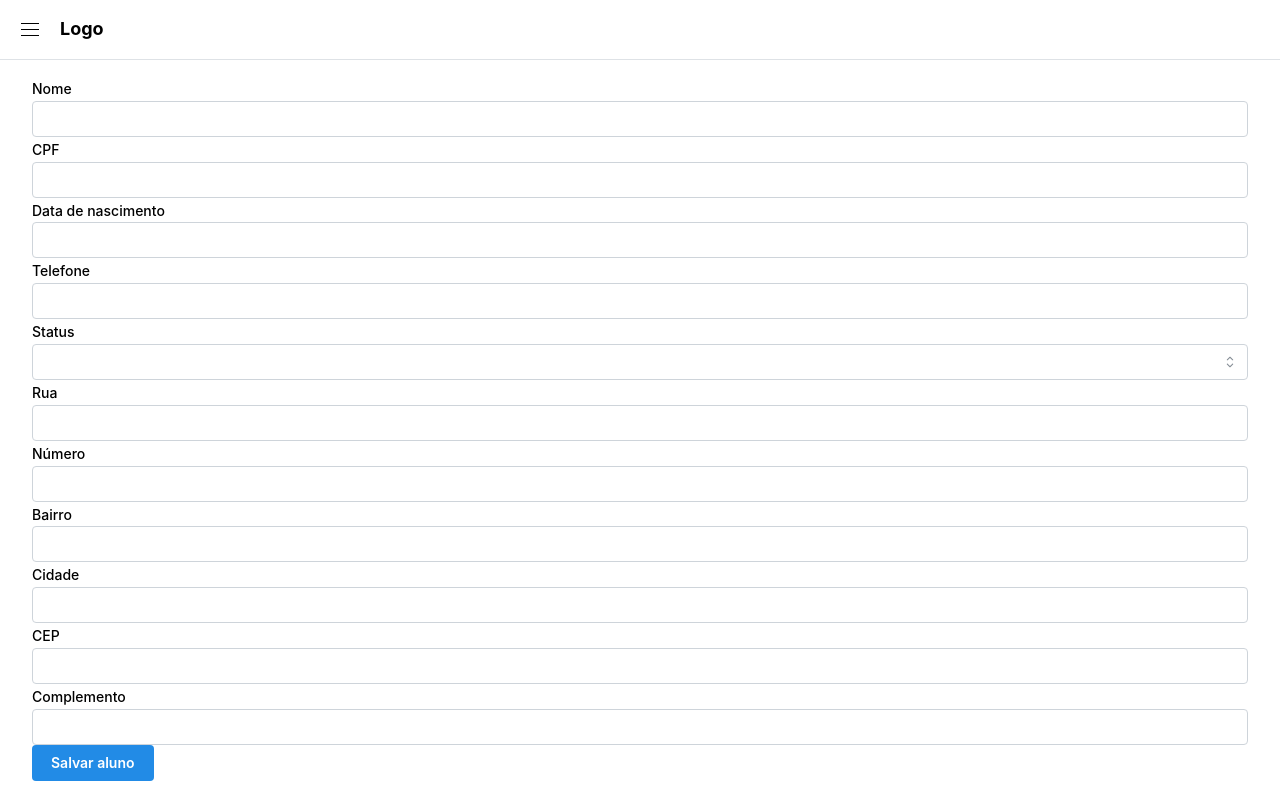
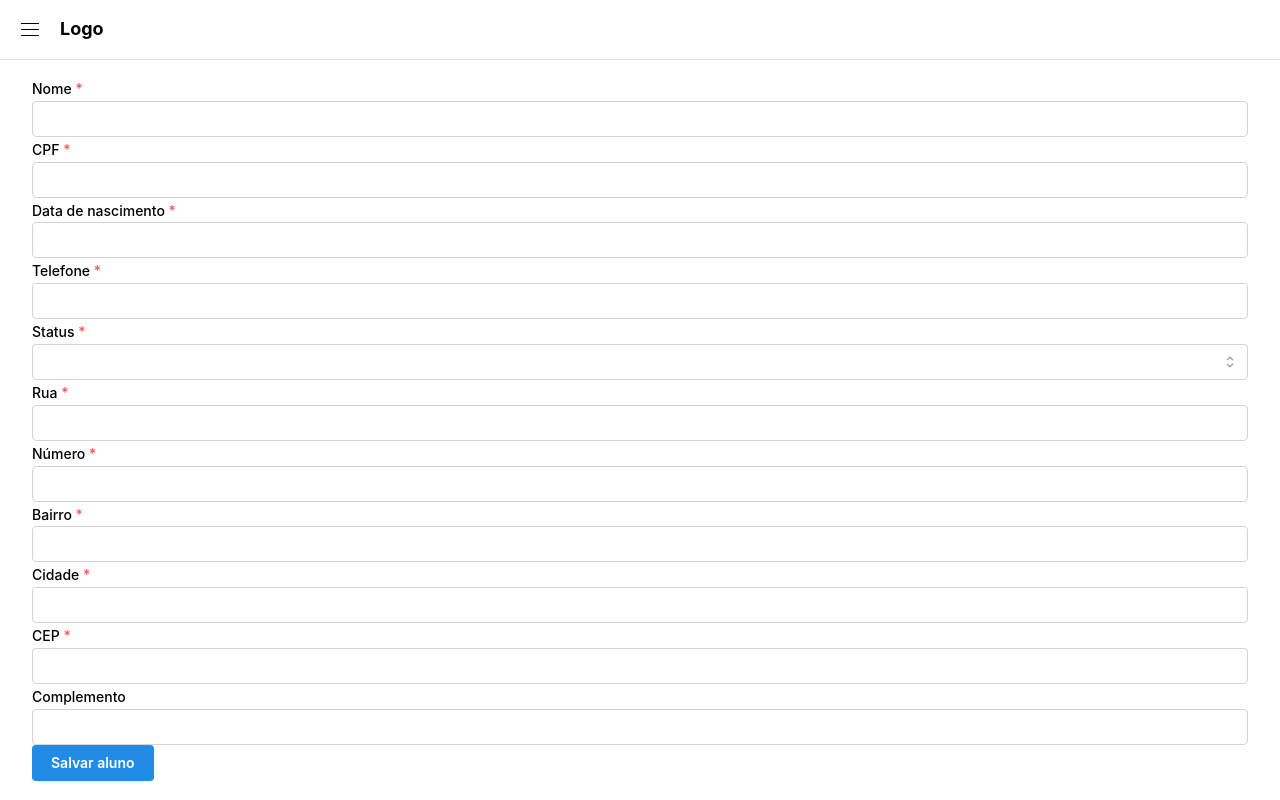
Before and after one commit to lybiomoraesjr/school_route_manager_app, a React (Vite) app: page /alunos in a window 1280 px wide. Built offline with nearby package versions, Linux system fonts and the light colour scheme.

Commit message:
feat: add validation messages

```diff
--- a/src/shared/components/form/AddressFields.tsx
+++ b/src/shared/components/form/AddressFields.tsx
@@ -12,26 +12,31 @@ export const AddressFields = ({
 			<TextInput
 				label="Rua"
 				{...form.getInputProps("street")}
+				withAsterisk={!readOnly}
 				disabled={readOnly}
 			/>
 			<TextInput
 				label="Número"
 				{...form.getInputProps("number")}
+				withAsterisk={!readOnly}
 				disabled={readOnly}
 			/>
 			<TextInput
 				label="Bairro"
 				{...form.getInputProps("neighborhood")}
+				withAsterisk={!readOnly}
 				disabled={readOnly}
 			/>
 			<TextInput
 				label="Cidade"
 				{...form.getInputProps("city")}
+				withAsterisk={!readOnly}
 				disabled={readOnly}
 			/>
 			<TextInput
 				label="CEP"
 				{...form.getInputProps("zipCode")}
+				withAsterisk={!readOnly}
 				disabled={readOnly}
 			/>
 			<TextInput
--- a/src/shared/components/form/PersonFields.tsx
+++ b/src/shared/components/form/PersonFields.tsx
@@ -12,21 +12,25 @@ export const PersonFields = ({
 			<TextInput
 				label="Nome"
 				{...form.getInputProps("name")}
+				withAsterisk={!readOnly}
 				disabled={readOnly}
 			/>
 			<TextInput
 				label="CPF"
 				{...form.getInputProps("cpf")}
+				withAsterisk={!readOnly}
 				disabled={readOnly}
 			/>
 			<TextInput
 				label="Data de nascimento"
 				{...form.getInputProps("birthDate")}
+				withAsterisk={!readOnly}
 				disabled={readOnly}
 			/>
 			<TextInput
 				label="Telefone"
 				{...form.getInputProps("phone")}
+				withAsterisk={!readOnly}
 				disabled={readOnly}
 			/>
 			<Select
@@ -36,6 +40,7 @@ export const PersonFields = ({
 					{ value: "inactive", label: "Inativo" },
 				]}
 				{...form.getInputProps("status")}
+				withAsterisk={!readOnly}
 				disabled={readOnly}
 			/>
 		</>
--- a/src/shared/schemas/address.schema.ts
+++ b/src/shared/schemas/address.schema.ts
@@ -1,11 +1,11 @@
 import { z } from "zod";
 
 export const AddressSchema = z.object({
-	street: z.string().min(1, "Street is required"),
-	number: z.string().min(1, "Number is required"),
-	neighborhood: z.string().min(1, "Neighborhood is required"),
-	city: z.string().min(1, "City is required"),
-	zipCode: z.string().regex(/^\d{5}-?\d{3}$/, "Invalid zip code format"),
+	street: z.string().min(1, "Rua é obrigatória"),
+	number: z.string().min(1, "Número é obrigatório"),
+	neighborhood: z.string().min(1, "Bairro é obrigatório"),
+	city: z.string().min(1, "Cidade é obrigatória"),
+	zipCode: z.string().regex(/^\d{5}-?\d{3}$/, "Formato de CEP inválido"),
 	complement: z.string().optional(),
 });
 
--- a/src/shared/schemas/person.schema.ts
+++ b/src/shared/schemas/person.schema.ts
@@ -3,10 +3,10 @@ import { StatusSchema } from "@/shared/schemas/status.schema";
 import { z } from "zod";
 
 export const PersonSchema = z.object({
-	name: z.string(),
-	phone: z.string(),
-	birthDate: z.string(),
-	cpf: z.string(),
+	name: z.string().min(1, "Nome é obrigatório"),
+	phone: z.string().min(1, "Telefone é obrigatório"),
+	birthDate: z.string().min(1, "Data de nascimento é obrigatória"),
+	cpf: z.string().regex(/^\d{3}\.?\d{3}\.?\d{3}-?\d{2}$/, "CPF inválido"),
 	address: AddressSchema,
 	status: StatusSchema,
 });
```
